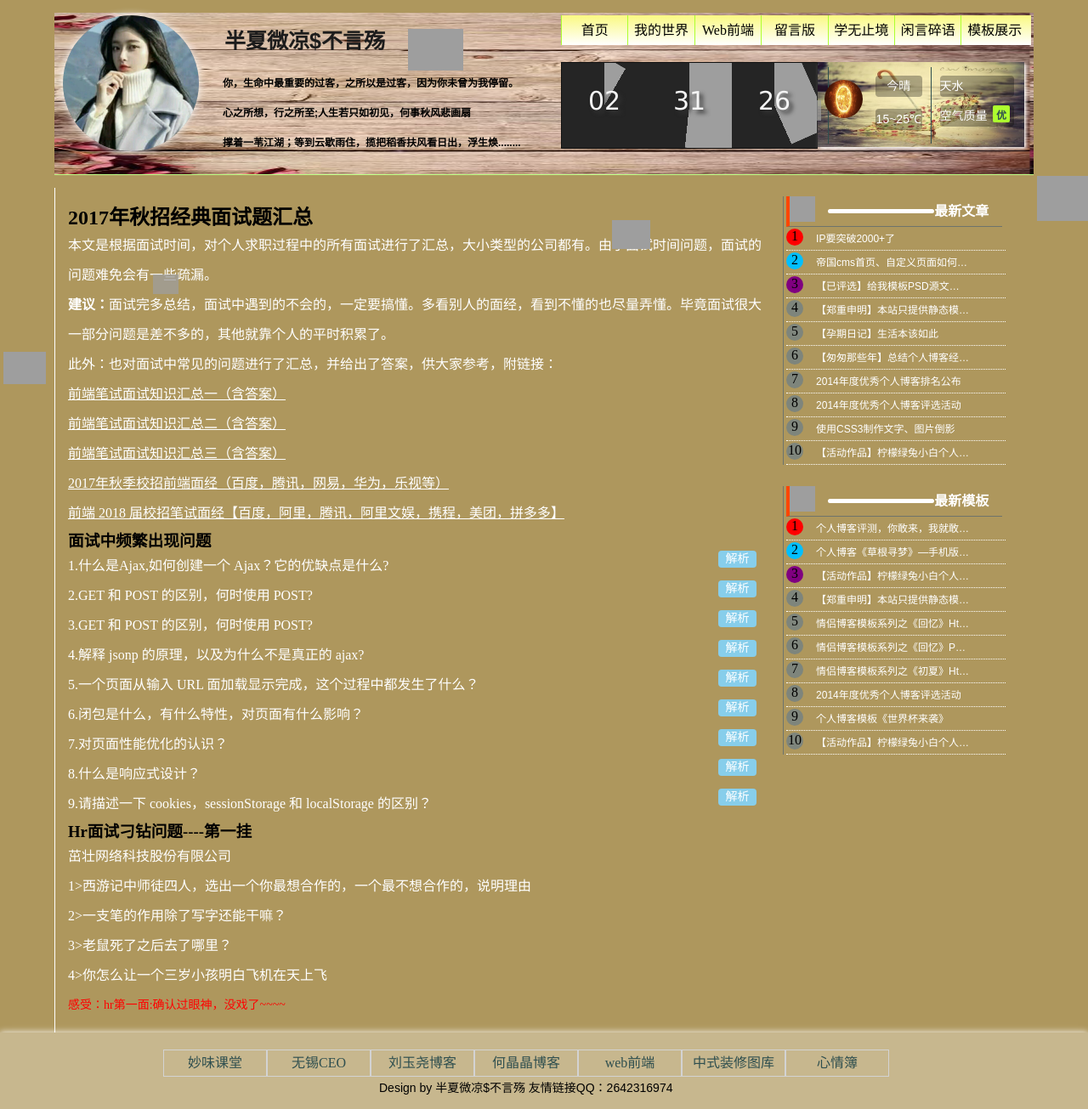
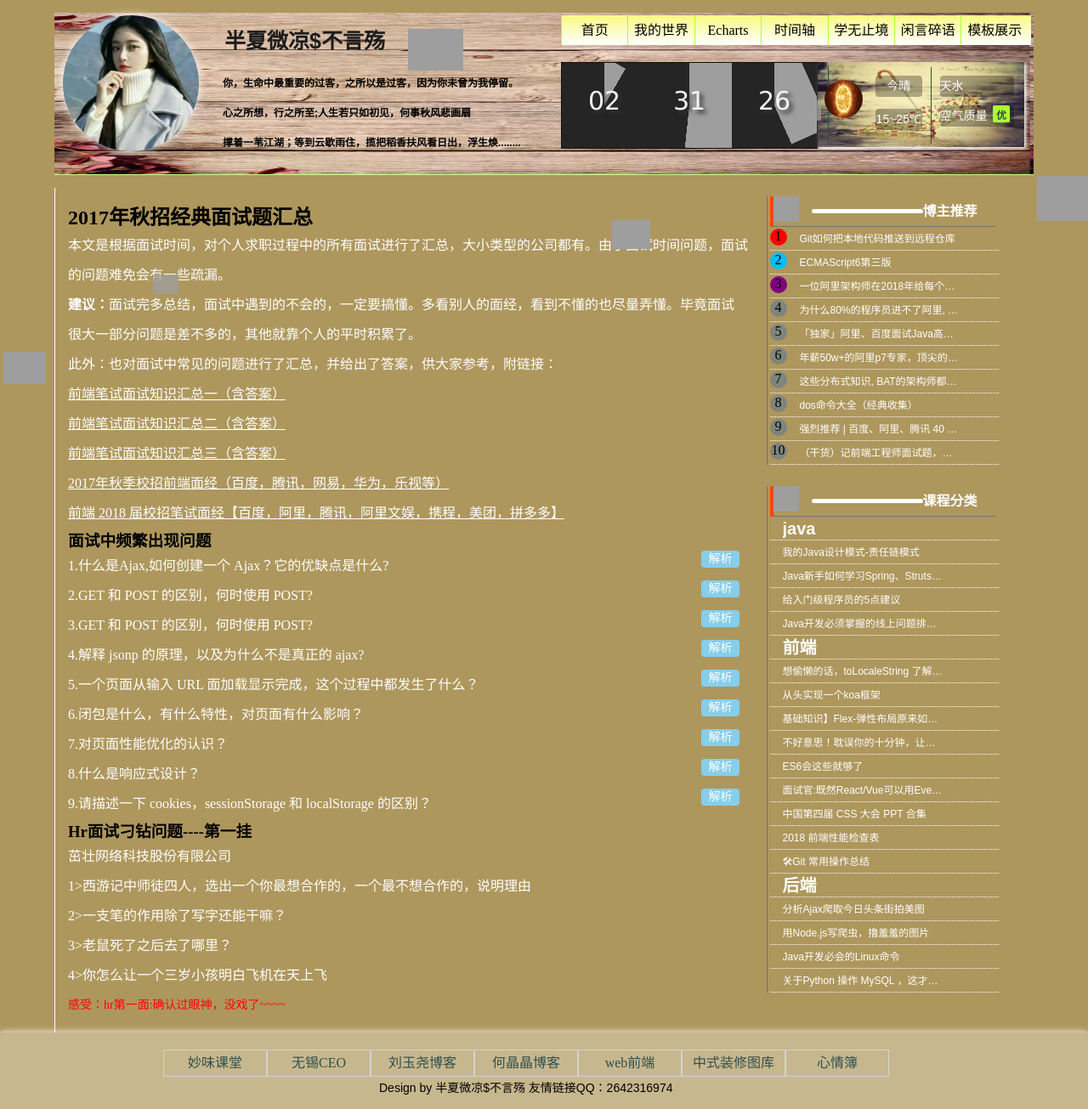
Before and after one commit to xuziqi123/blog, a PHP site: page /html/mv.html in a window 1280 px wide. Shown: the part 37-1342 px from the top of the page at 85% size. Run offline with PHP 8.4, Linux system fonts and the light colour scheme; grey boxes are pictures that could not be loaded.

Commit message:
fifth commit

```diff
--- a/css/groundLessTalk.css
+++ b/css/groundLessTalk.css
@@ -3,10 +3,10 @@
 * @Date:2018-04-02 20:31:35
 * @Email:li3083@126.com
 * @Last Modified by:liwen
-* @Last Modified time:2018-04-05 14:30:38
+* @Last Modified time:2018-04-06 14:49:34
 */
 
-.con{width:820px;border-left:1px solid white;padding:15px;float:left;}
+.con{width:800px;border-left:1px solid white;padding:15px;float:left;}
 .info{color:white;line-height:35px;}
 .info span.proposal{font-weight:bold;}
 .info a{color:black;text-decoration:underline;color:white;}
@@ -14,4 +14,5 @@
 .answer_btn{display:inline-block;width:45px;height:20px;font-size:14px;text-align:center;line-height:20px;background:skyblue;position:absolute;right:10px;cursor:pointer;border-radius:4px;}
 /* 右边部分 */
 .answer{display:none;background:rgba(0,0,0,0.3);padding:17px;border-radius:5px;}
-.section_w{float:left;}
+.section_w{width:290px;float:left;}
+#course{font-weight:bold;font-size:20px;}
--- a/html/liuyanban.html
+++ b/html/liuyanban.html
@@ -46,7 +46,6 @@
         </p>
     </div>
     <div class="head_right">
-
         <ul id="nav_list" class="nav">
             <li><a class="a" href="../index.html" target="_blank">首页</a></li>
             <li><a href="world.html" target="_blank">我的世界</a>
@@ -64,8 +63,8 @@
                     </ol>
                 </div>
             </li>
-            <li><a href="webEcharts.html" target="_blank">web前端</a> </li>
-            <li><a href="liuyanban.html" target="_blank">留言版</a></li>
+            <li><a href="webEcharts.html" target="_blank">Echarts</a> </li>
+            <li><a href="liuyanban.html" target="_blank">时间轴</a></li>
             <li><a href="mv.html" target="_blank">学无止境</a> </li>
             <li><a href="study.html" target="_blank">闲言碎语</a></li>
             <li><a href="moban.html" target="_blank">模板展示</a></li>
--- a/html/moban.html
+++ b/html/moban.html
@@ -47,7 +47,7 @@
     <div class="head_right">
         <ul id="nav_list" class="nav">
             <li><a class="a" href="../index.html" target="_blank">首页</a></li>
-            <li><a href="world.html" target="_blank">我的世界</a><li><a href="webEcharts.html">web前端</a>
+            <li><a href="world.html" target="_blank">我的世界</a><li><a href="webEcharts.html">Echarts</a>
             <div class="nav_div"  style="display:none">
                 <ol>
                     <li><a href="#" target="_blank">个人文档</a></li>
@@ -65,7 +65,7 @@
                 </ol>
             </div>
         </li>
-            <li><a href="liuyanban.html" target="_blank">留言版</a></li>
+            <li><a href="liuyanban.html" target="_blank">时间轴</a></li>
             <li><a href="mv.html" target="_blank">学无止境</a> </li>
             <li><a href="study.html" target="_blank">闲言碎语</a></li>
             <li><a href="moban.html" target="_blank">模板展示</a></li>
--- a/html/mv.html
+++ b/html/mv.html
@@ -50,7 +50,7 @@
         <ul id="nav_list" class="nav">
             <li><a class="a"href="../index.html" target="_blank">首页</a></li>
             <li><a href="world.html" target="_blank">我的世界</a></li>
-            <li><a href="webEcharts.html">Web前端</a>
+            <li><a href="webEcharts.html">Echarts</a>
                 <div class="nav_div"  style="display:none">
                     <ol>
                         <li><a href="#" target="_blank" target="_blank">个人文档</a></li>
@@ -68,7 +68,7 @@
                     </ol>
                 </div>
             </li>
-            <li><a href="liuyanban.html" target="_blank">留言版</a></li>
+            <li><a href="liuyanban.html" target="_blank">时间轴</a></li>
             <li><a href="mv.html" target="_blank">学无止境</a></li>
             <li><a href="study.html" target="_blank">闲言碎语</a></li>
             <li><a href="moban.html" target="_blank">模板展示</a></li>
@@ -281,35 +281,47 @@
     <div class="section_w">
             <!--最新文章开始-->
             <div class="tuijian word_tuij">
-                <p class="hot_title"><img src="../images/Web (1).svg" class="fl"/>最新文章<span class="fr" style="width:50%;"></span></p>
+                <p class="hot_title"><img src="../images/Web (1).svg" class="fl"/>博主推荐<span class="fr" style="width:50%;"></span></p>
                 <ul>
-                    <li><span>1</span><a href="#">IP要突破2000+了</a></li>
-                    <li><span>2</span><a href="#">帝国cms首页、自定义页面如何实现分页</a></li>
-                    <li><span>3</span><a href="#">【已评选】给我模板PSD源文件，我给你设计</a></li>
-                    <li><span>4</span><a href="http://extjs-doc-cn.github.io/ext4api/">【郑重申明】本站只提供静态模板下载！</a></li>
-                    <li><span>5</span><a href="#">【孕期日记】生活本该如此</a></li>
-                    <li><span>6</span><a href="#">【匆匆那些年】总结个人博客经历的这四</a></li>
-                    <li><span>7</span><a href="#">2014年度优秀个人博客排名公布</a></li>
-                    <li><span>8</span><a href="http://extjs-doc-cn.github.io/ext4api/">2014年度优秀个人博客评选活动</a></li>
-                    <li><span>9</span><a href="#">使用CSS3制作文字、图片倒影</a></li>
-                    <li><span>10</span><a href="#">【活动作品】柠檬绿兔小白个人博客模板</a></li>
+                    <li><span>1</span><a href="https://blog.csdn.net/yl_cc/article/details/72676538" target="_blank">Git如何把本地代码推送到远程仓库</a></li>
+                    <li><span>2</span><a href="http://es6.ruanyifeng.com/" target="_blank">ECMAScript6第三版</a></li>
+                    <li><span>3</span><a href="https://blog.csdn.net/qq_39627461/article/details/79368336" target="_blank">一位阿里架构师在2018年给每个程序员的小建议</a></li>
+                    <li><span>4</span><a href="https://blog.csdn.net/qq_39627461/article/details/79073747" target="_blank">为什么80%的程序员进不了阿里, 京东? (面试题及答案)</a></li>
+                    <li><span>5</span><a href="https://blog.csdn.net/qq_39627461/article/details/79120993" target="_blank">「独家」阿里、百度面试Java高级程序员的面试题及答案</a></li>
+                    <li><span>6</span><a href="https://blog.csdn.net/qq_39627461/article/details/79557386" target="_blank">年薪50w+的阿里p7专家，顶尖的技术人才，只因做到了这几点</a></li>
+                    <li><span>7</span><a href="https://blog.csdn.net/qq_39627461/article/details/78991886" target="_blank">这些分布式知识, BAT的架构师都在用！！！</a></li>
+                    <li><span>8</span><a href="https://blog.csdn.net/yl_cc/article/details/40426843" target="_blank">dos命令大全（经典收集）</a></li>
+                    <li><span>9</span><a href="https://www.cnblogs.com/iloverain/p/5557675.html" target="_blank">强烈推荐 | 百度、阿里、腾讯 40 道面试题超全面总结 </a></li>
+                    <li><span>10</span><a href="https://juejin.im/post/5abf68886fb9a028b54802e0" target="_blank">（干货）记前端工程师面试题，一起带大家理一理</a></li>
                 </ul>
             </div>
             <!--最新文章开始-->
             <!--最新模板开始-->
             <div class="tuijian word_tuij">
-                <p class="hot_title" style="margin-top:25px"><img src="../images/Web (1).svg"class="fl"/>最新模板<span class="fr" style="width:50%;"></span></p>
+                <p class="hot_title" style="margin-top:25px"><img src="../images/Web (1).svg"class="fl"/>课程分类<span class="fr" style="width:50%;"></span></p>
                 <ul>
-                    <li><span>1</span><a href="http://www.yangqq.com/download/div/2016-09-11/752.html">个人博客评测，你敢来，我就敢说！（第一</a></li>
-                    <li><span>2</span><a href="http://www.yangqq.com/download/div/2015-06-28/748.html">个人博客《草根寻梦》—手机版模板</a></li>
-                    <li><span>3</span><a href="http://www.yangqq.com/download/div/2015-04-10/746.html">【活动作品】柠檬绿兔小白个人博客模板</a></li>
-                    <li><span>4</span><a href="http://extjs-doc-cn.github.io/ext4api/">【郑重申明】本站只提供静态模板下载！</a></li>
-                    <li><span>5</span><a href="http://www.yangqq.com/download/div/2014-09-18/730.html">情侣博客模板系列之《回忆》Html</a></li>
-                    <li><span>6</span><a href="http://www.yangqq.com/download/div/2014-08-18/727.html">情侣博客模板系列之《回忆》PSD</a></li>
-                    <li><span>7</span><a href="http://www.yangqq.com/download/div/2014-08-11/726.html">情侣博客模板系列之《初夏》Html</a></li>
-                    <li><span>8</span><a href="http://extjs-doc-cn.github.io/ext4api/">2014年度优秀个人博客评选活动</a></li>
-                    <li><span>9</span><a href="http://www.yangqq.com/download/div/2014-06-13/689.html">个人博客模板《世界杯来袭》</a></li>
-                    <li><span>10</span><a href="情侣博客模板系列之《初夏》PSD">【活动作品】柠檬绿兔小白个人博客模板</a></li>
+                    <li><a href="#" target="_blank" id="course">java</a></li>
+                    <li><a target="_blank" href="https://juejin.im/entry/5ac6fab451882555677ecaf1">我的Java设计模式-责任链模式</a></li>
+                    <li><a target="_blank" href="https://www.zhihu.com/question/21142149">Java新手如何学习Spring、Struts、Hibernate三大框架？</a></li>
+                    <li><a target="_blank" href="https://blog.csdn.net/cjc6868/article/details/9531483">给入门级程序员的5点建议</a></li>
+                    <li><a target="_blank" href="https://juejin.im/post/5ac442946fb9a028d700cfdf">Java开发必须掌握的线上问题排查命令</a></li>
+                      <li><a target="_blank" href="#"  id="course">前端</a></li>
+                    <li><a target="_blank" href="file:///D:/Git/Git/test1/blog/html/mv.html">想偷懒的话，toLocaleString 了解一下？</a></li>
+                    <li><a target="_blank" href="https://juejin.im/entry/5ac636f56fb9a028c71eae55">从头实现一个koa框架</a></li>
+                    <li><a target="_blank" href="https://juejin.im/post/5ac2329b6fb9a028bf057caf">基础知识】Flex-弹性布局原来如此简单！！</a></li>
+                    <li><a target="_blank" href="https://juejin.im/post/5abdd6f6f265da23793c4458">不好意思！耽误你的十分钟，让MVVM原理还给你</a></li>
+                    <li><a target="_blank" href="https://juejin.im/post/5abf531d6fb9a028dc412419">ES6会这些就够了</a></li>
+                    <li><a target="_blank" href="https://juejin.im/post/5ac2fb886fb9a028b86e328c">面试官:既然React/Vue可以用Event Bus进行组件通信,你可以实现下吗?</a></li>
+                    <li><a target="_blank" href="https://juejin.im/entry/5ac49ac35188255c2722271e">中国第四届 CSS 大会 PPT 合集</a></li>
+                    <li><a target="_blank" href="https://juejin.im/post/5ac1d117f265da2396128b9f">2018 前端性能检查表</a></li>
+                    <li><a target="_blank" href="https://juejin.im/post/5a2cdfe26fb9a0452936b07f">🛠Git 常用操作总结</a></li>
+
+                    <li><a target="_blank" href="#" target="_blank" id="course">后端</a></li>
+                    <li><a target="_blank" href="https://juejin.im/post/5ac46cfd5188255583597562">分析Ajax爬取今日头条街拍美图</a></li>
+                    <li><a target="_blank" href="https://juejin.im/post/5ac23a9bf265da23830b0f15">用Node.js写爬虫，撸羞羞的图片</a></li>
+                     <li><a target="_blank" href="https://juejin.im/post/5ac04f206fb9a028d1413bf2">Java开发必会的Linux命令</a></li>
+                    <li><a target="_blank" href="https://juejin.im/entry/5ac32368f265da23750715b2">关于Python 操作 MySQL ，这才是正确姿势</a></li>
+
                 </ul>
             </div>
             <!--最新模板结束-->
--- a/html/study.html
+++ b/html/study.html
@@ -46,7 +46,7 @@
     <div class="head_right">
         <ul id="nav_list" class="nav">
             <li><a class="a" href="../index.html" target="_blank">首页</a></li>
-            <li><a href="world.html" target="_blank">我的世界</a><li><a href="webEcharts.html">web前端</a>
+            <li><a href="world.html" target="_blank">我的世界</a><li><a href="webEcharts.html">Echarts</a>
             <div class="nav_div"  style="display:none">
                 <ol>
                     <li><a href="#" target="_blank">个人文档</a></li>
@@ -64,7 +64,7 @@
                 </ol>
             </div>
         </li>
-            <li><a href="liuyanban.html" target="_blank">留言版</a></li>
+            <li><a href="liuyanban.html" target="_blank">时间轴</a></li>
             <li><a href="mv.html" target="_blank">学无止境</a> </li>
             <li><a href="study.html" target="_blank">闲言碎语</a></li>
             <li><a href="moban.html" target="_blank">模板展示</a></li>
--- a/html/webEcharts.html
+++ b/html/webEcharts.html
@@ -52,7 +52,7 @@
         <ul id="nav_list" class="nav">
             <li><a class="a" href="../index.html" target="_blank">首页</a></li>
             <li><a href="world.html" target="_blank">我的世界</a></li>
-            <li><a href="webEcharts.html" target="_blank">Web前端</a>
+            <li><a href="webEcharts.html" target="_blank">Echarts</a>
                 <div class="nav_div"  style="display:none">
                     <ol>
                         <li><a href="#" target="_blank">个人文档</a></li>
@@ -70,7 +70,7 @@
                     </ol>
                 </div>
             </li>
-            <li><a href="liuyanban.html" target="_blank">留言版</a></li>
+            <li><a href="liuyanban.html" target="_blank">时间轴</a></li>
             <li><a href="mv.html" target="_blank">学无止境</a></li>
             <li><a href="study.html" target="_blank">闲言碎语</a></li>
             <li><a href="moban.html" target="_blank">模板展示</a></li>
--- a/html/world.html
+++ b/html/world.html
@@ -45,9 +45,9 @@
     <div class="head_right">
         <ul id="nav_list" class="nav">
             <li><a class="a" href="../index.html" target="_blank">首页</a></li>
-            <li><a href="world.html" target="_blank">我的世界</a><li><a href="webEcharts.html">web前端</a>
+            <li><a href="world.html" target="_blank">我的世界</a><li><a href="webEcharts.html">Echarts</a>
             </li>
-            <li><a href="liuyanban.html" target="_blank">留言版</a></li>
+            <li><a href="liuyanban.html" target="_blank">时间轴</a></li>
             <li><a href="mv.html" target="_blank">学无止境</a> </li>
             <li><a href="study.html" target="_blank">闲言碎语</a></li>
             <li><a href="moban.html" target="_blank">模板展示</a></li>
```
Also changed, not shown: index.html (+4 -4 lines).
